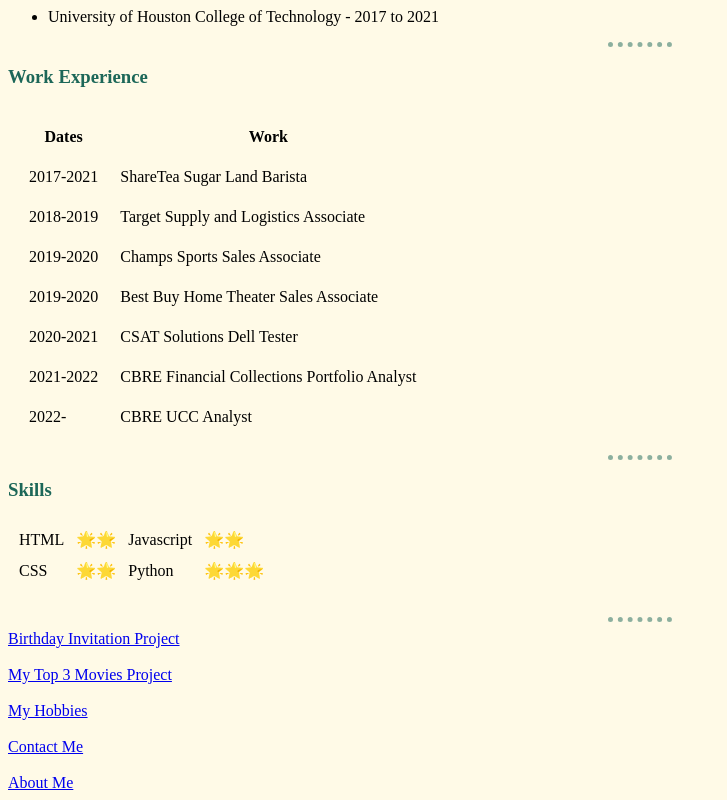
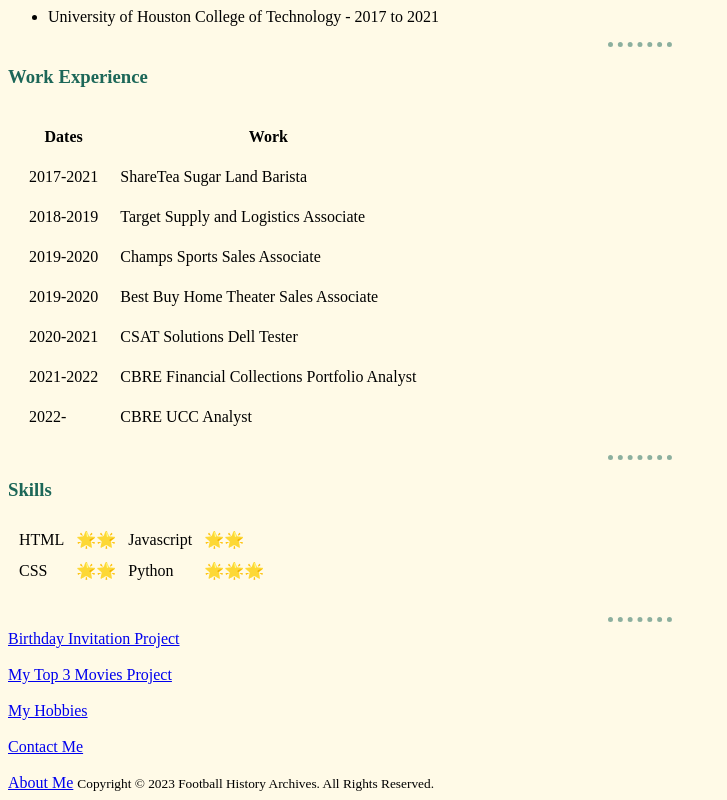
Before and after one commit to Josh-chan221/CV, a plain HTML site: page index.html in a window 1280 px wide. Shown: the part 454-1254 px from the top of the page, without its empty margins (0-727 px from the left). Drawn offline with Linux system fonts and the light colour scheme.

Commit message:
Update index.html
added footer

```diff
--- a/index.html
+++ b/index.html
@@ -100,6 +100,9 @@
   <a href="./public/contact.html">Contact Me</a>
   <br><br>
    <a href="./public/about.html">About Me</a>
+  <small>
+      Copyright © 2023 Football History Archives. All Rights Reserved.
+    </small>
 </footer>
 
 </html>
```
